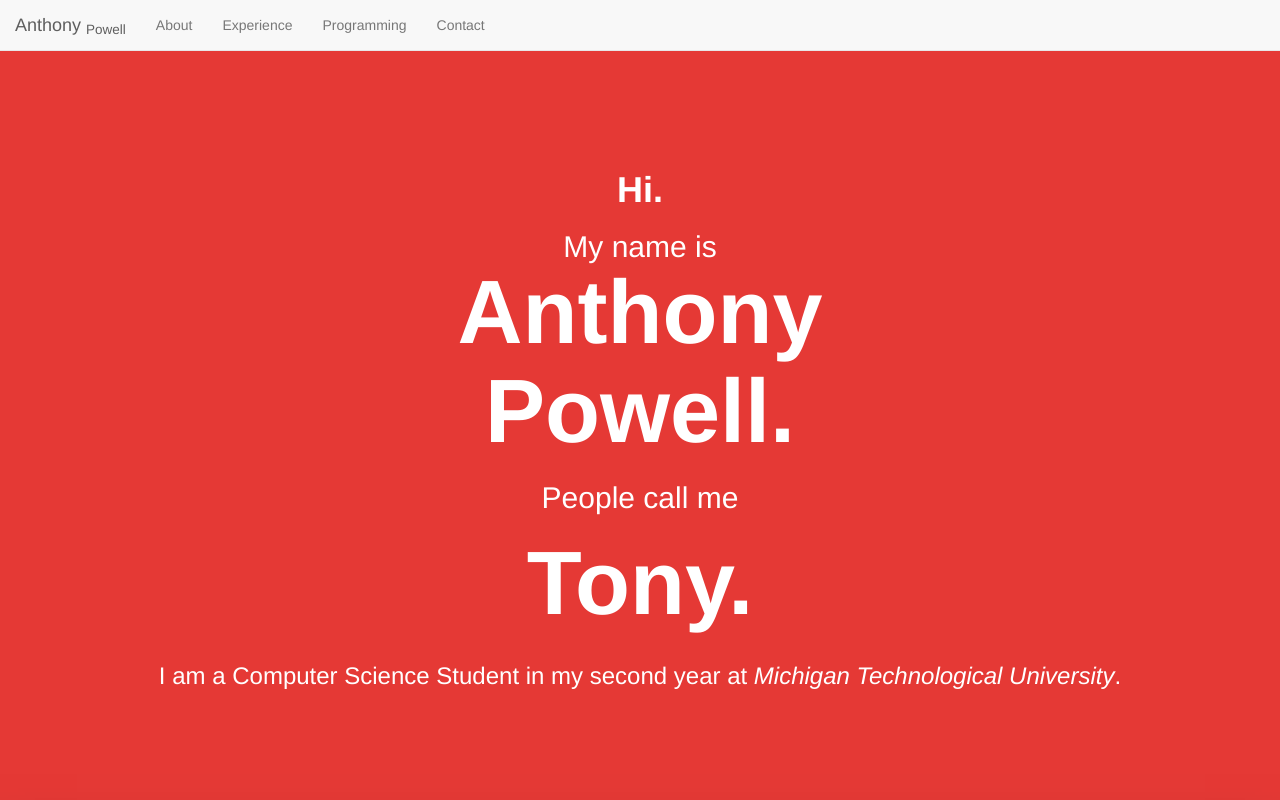
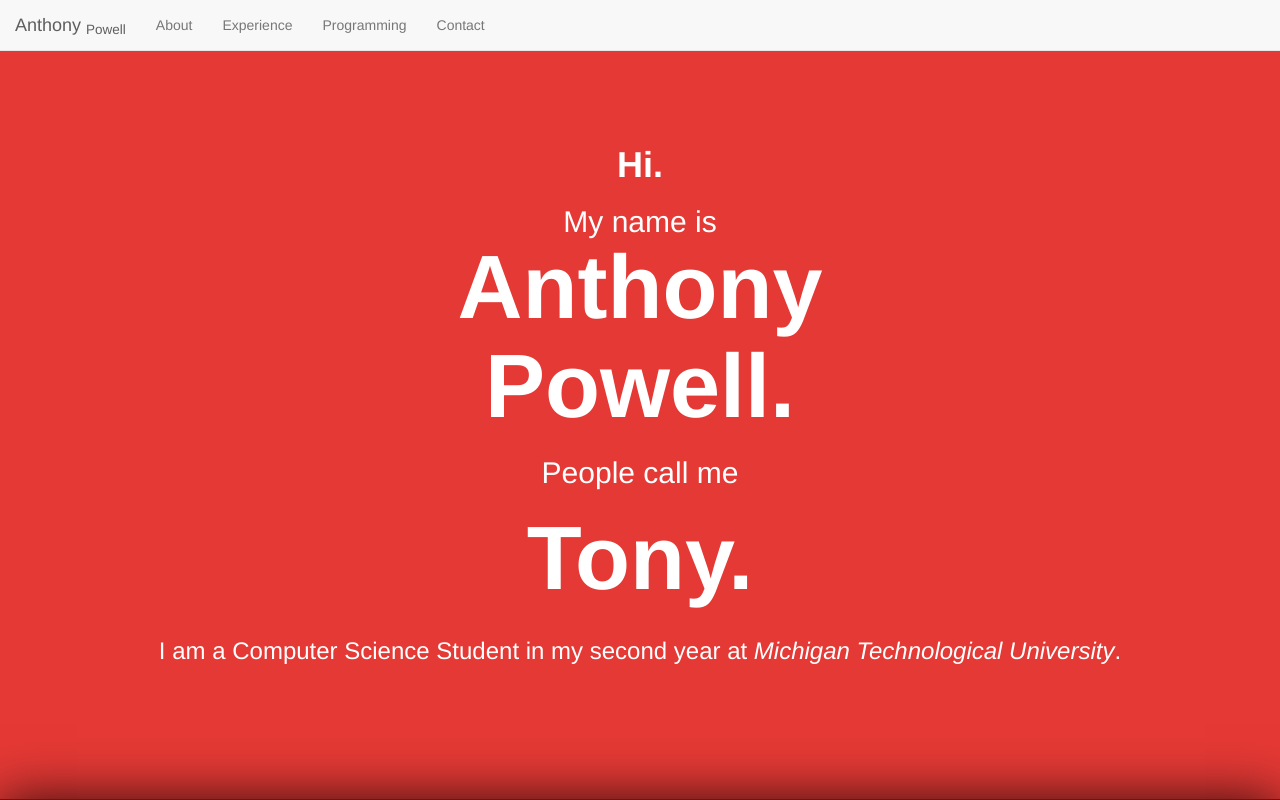
Before and after one commit to cephalization/portfolio, a plain HTML site: page index.html in a window 1280 px wide. Shown: the top 800 px of the page. Drawn offline with nearby package versions, Linux system fonts and the light colour scheme.

Commit message:
Changes from closeheat live editor

```diff
--- a/css/master.css
+++ b/css/master.css
@@ -9,7 +9,7 @@
     width: 100%;
     position: relative;
     box-shadow: 0 0 50px rgba(0,0,0,0.8);
-    padding: 150px 0;
+    padding: 125px 0;
     color: #fff;
 }
 #experience {
```
